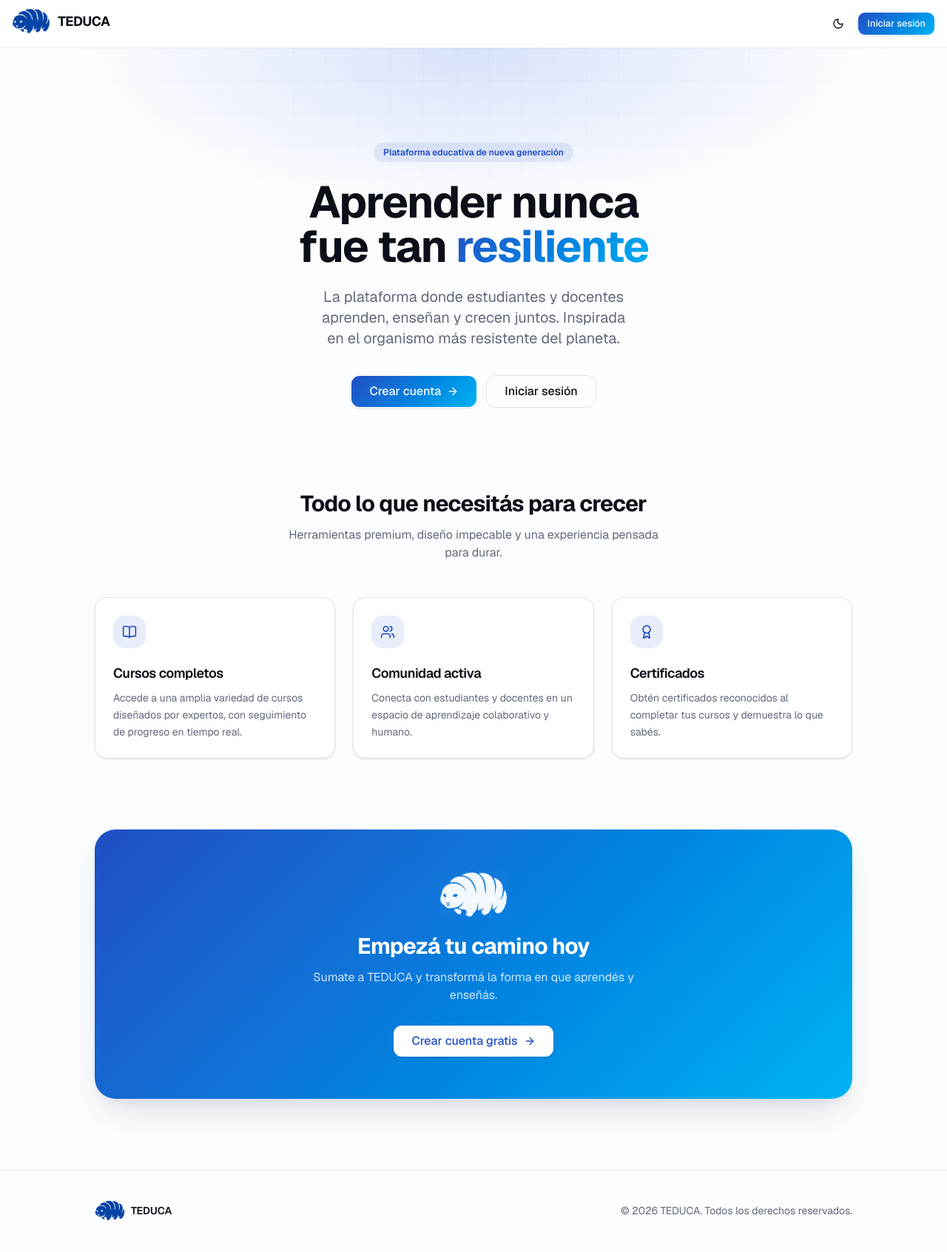
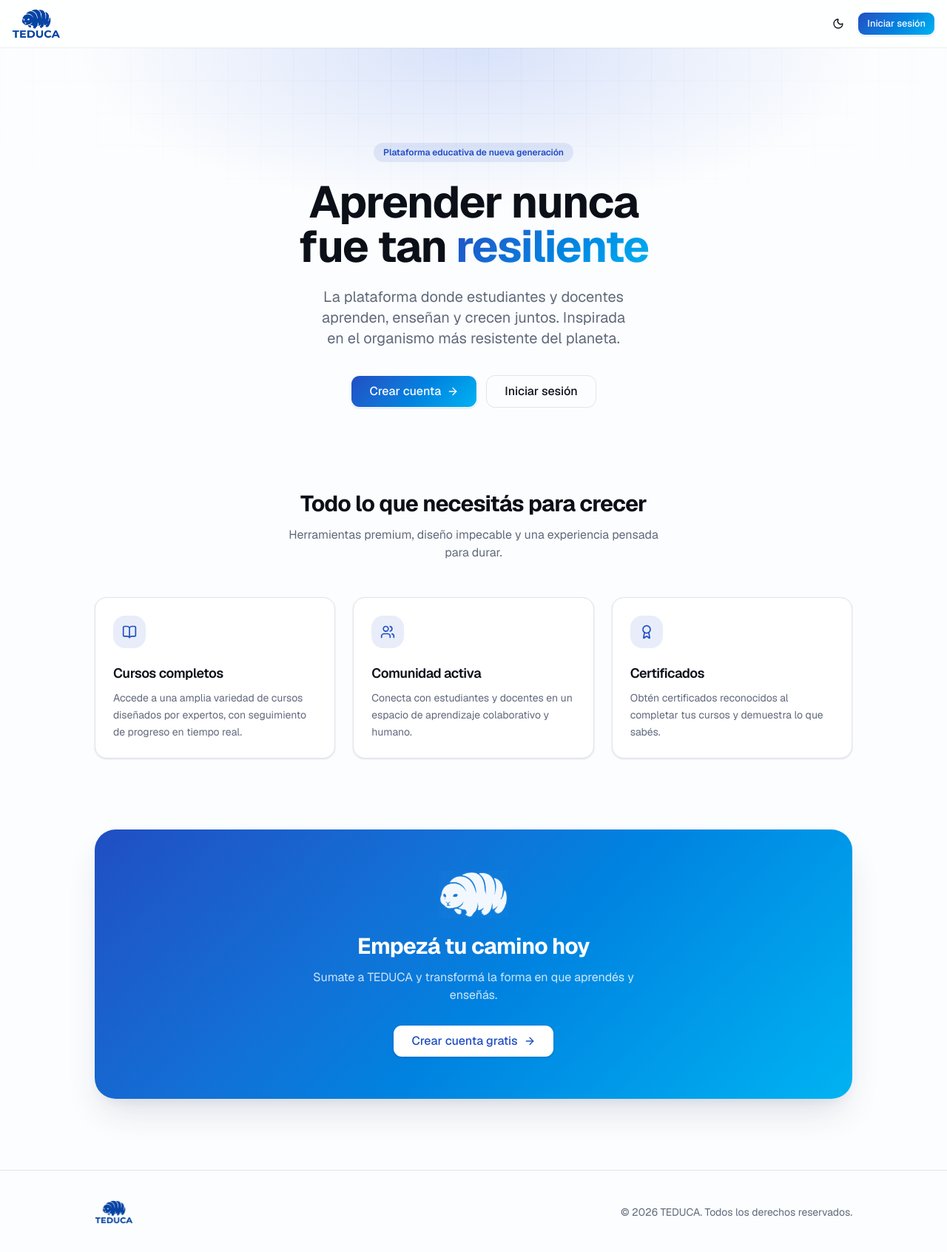
Before and after one commit to Osomar1705/Teduca, a Next.js app in the folder Front_teduca/: page / in a window 1280 px wide. Shown: the whole page at 74% size. Built offline with nearby package versions, Linux system fonts and the light colour scheme.

Commit message:
Usar el lockup oficial completo (tardigrado + TEDUCA) como logo principal

```diff
--- a/Front_teduca/app/page.tsx
+++ b/Front_teduca/app/page.tsx
@@ -2,7 +2,7 @@ import Image from 'next/image'
 import { Button } from '@/components/ui/button'
 import { Badge } from '@/components/ui/badge'
 import { Navbar } from '@/components/layout/Navbar'
-import { LogoMark } from '@/components/common/Logo'
+import { Logo } from '@/components/common/Logo'
 import { FadeIn, Stagger, StaggerItem, HoverLift } from '@/components/common/Motion'
 import Link from 'next/link'
 import { APP_ROUTES } from '@/lib/constants'
@@ -150,10 +150,7 @@ export default function Home() {
       {/* Footer */}
       <footer className="border-t border-border px-4 py-10">
         <div className="mx-auto flex max-w-5xl flex-col items-center justify-between gap-4 text-sm text-muted-foreground sm:flex-row">
-          <div className="flex items-center gap-2">
-            <LogoMark className="h-7 w-auto" />
-            <span className="font-semibold text-foreground">TEDUCA</span>
-          </div>
+          <Logo className="h-8 w-auto" />
           <p>&copy; {new Date().getFullYear()} TEDUCA. Todos los derechos reservados.</p>
         </div>
       </footer>
--- a/Front_teduca/components/common/Logo.tsx
+++ b/Front_teduca/components/common/Logo.tsx
@@ -2,8 +2,25 @@ import Image from 'next/image'
 import { cn } from '@/lib/utils'
 
 /**
- * Marca TEDUCA — tardígrado (oso de agua) del isotipo oficial, recortado con
- * fondo transparente desde el logo original.
+ * Logo principal TEDUCA — lockup oficial completo (tardígrado + wordmark),
+ * recortado con fondo transparente desde el logo original.
+ */
+export function Logo({ className }: { className?: string }) {
+  return (
+    <Image
+      src="/teduca-logo.png"
+      alt="TEDUCA"
+      width={944}
+      height={576}
+      priority
+      className={cn('h-10 w-auto object-contain', className)}
+    />
+  )
+}
+
+/**
+ * Solo el isotipo (tardígrado), para espacios compactos o superficies donde
+ * el wordmark no entra.
  */
 export function LogoMark({ className }: { className?: string }) {
   return (
@@ -12,28 +29,7 @@ export function LogoMark({ className }: { className?: string }) {
       alt="TEDUCA"
       width={579}
       height={398}
-      priority
       className={cn('h-9 w-auto object-contain', className)}
     />
   )
 }
-
-/** Logo completo: tardígrado + wordmark geométrico. */
-export function Logo({
-  className,
-  showWordmark = true,
-}: {
-  className?: string
-  showWordmark?: boolean
-}) {
-  return (
-    <span className={cn('inline-flex items-center gap-2.5', className)}>
-      <LogoMark />
-      {showWordmark && (
-        <span className="text-lg font-bold tracking-tight text-foreground">
-          TEDUCA
-        </span>
-      )}
-    </span>
-  )
-}
```
Also changed, not shown: 1 other file (tests, documents, lock files or other folders).
